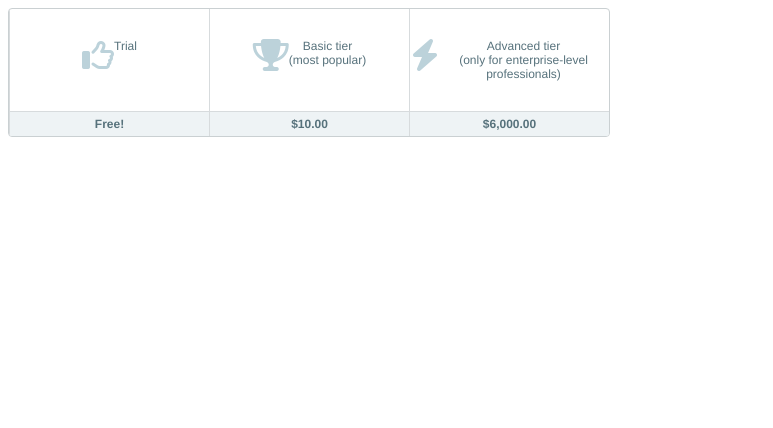
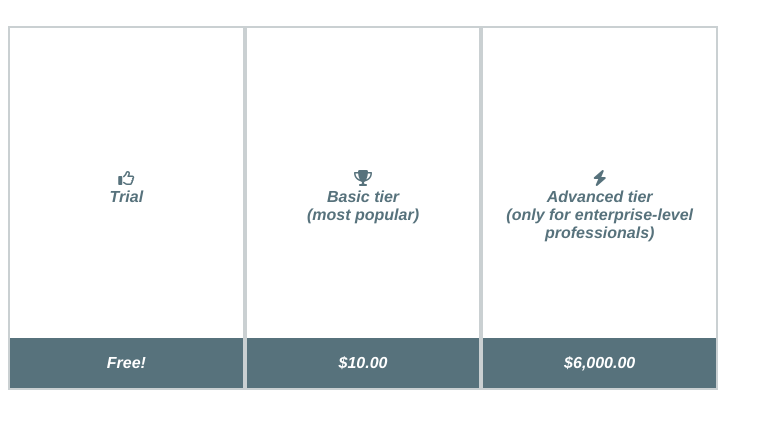
Before and after one commit to Kenzie-Academy-Brasil-Developers/cartas-flexbox-sprint-2-antonioalexandre1984, a plain HTML site: page index.html in a window 1280 px wide. Shown: the whole page, without its empty margins (0-773 px from the left). Drawn offline with Linux system fonts and the light colour scheme.

Commit message:
Entrega 67

```diff
--- a/src/cards.css
+++ b/src/cards.css
@@ -1,88 +1,102 @@
 html {
-    font-family: "Raleway", "Helvetica", sans-serif;
-    font-weight: 400;
-    color: #2F3442;
-    height: 100%;
-    background-color: #FFFFFF;
+  font-family: 'Raleway', 'Helvetica',' sans-serif';
+  font-weight: 400px;
+  color: #9ea6bb;
+  height: 100%;
+  background-color: #ffffff;
+  font-weight: bolder;
+  font-style:oblique;
 }
 
-.icon {color: #BCD2DA;}
+.icon {
+  color: #bcd2da;
+}
 
 .card {
-    display:flex;
-    flex-direction:column;
-    border: 1px solid #CAD0D2;
-    border-radius: 40px;
-    overflow: hidden;
-    width: 30px;
-    max-width: 250px;
-    margin: 0;
+  width: 100%;
+  flex-direction: row;
+  overflow: hidden;
+  flex-direction: row;
+  border: 2px solid #cad0d2;
+  flex-wrap: rap;
+  border-radius: 2px #cad0d2;
+}
 
+.card__description {
+  width: 100%;
+  height: auto;
+}
+
+.card__descriptionIcon {
+  width: 100%;
+  height: 10px;
+  color: #57727c;
+  text-align: center;
+  line-height: 300px;
+  margin-bottom: 50px;
+
+}
+
+.card__descriptionText {
+  margin: auto;
+  justify-content: center;
+  align-items: center;
+  width: 100%;
+  height: 150px;
+  color: #57727c;
+  text-align: center;
+  max-width: calc(100%-50px);
+}
+
+.card__price {
+  width: 100%;
+  height: 100%;
+  color: white;
+  text-align: center;
+  justify-content: center;
+  line-height: 50px;
+  background-color: #57727c;
+  background-size: 100%;
+}
+
+.cardGroup {
+  display: flex;
+  justify-content: center;
+  align-items: center;
+  height: 400px;
+  max-width: 100%;
+  border-radius: 4px;
+  overflow: hidden;
+  width: 710px;
+}
+
+.cardGroup__card {
+  width: 100%;
+  border-radius: 0px;
+}
+
+.cardGroup__cardDescription {
+  height: auto;
+  width: auto;
+}
+@media (max-width: 320px) {
+  .cardGroup {
+    background-color: cornflowerblue;
+    font-weight: bolder;
+    font-style:inherit;
+    height:100%;
+    width:100%;
+  }
+.card__price {
+  width: 100%;
+  height: 100%;
+  color:yellow;
+  text-align: center;
+  justify-content: center;
+  line-height: 50px;
+  background-color:purple;
+  background-size: 100%;
+}
 
 
 }
-
-.card__description {
-    display:flex;
-    flex-direction:row;
-    justify-content:center;
-    align-items:stretch;
-    padding: 30px 0;
-}
-
-.card__descriptionIcon {font-size: 32px; margin-bottom: 10px;}
-
-.card__descriptionText {
-    color: #57727C;
-    font-size: 12px;
-    text-align: center;
-    max-width: calc(100% - 30px);
-}
-
-.card__price {
-    text-align: center;
-    color: #57727C;
-    font-size: 12px;
-    font-weight: 700;
-    padding: 5px 15px;
-    border-top: 1px solid #D7DBDD;
-    background-color: #EEF3F5;
-}
-
-.cardGroup {
-    display:flex;
-    flex-direction: row ;
-    justify-content:center;
-    align-items: stretch;
-    border: 1px solid #CAD0D2;
-    border-radius: 4px;
-    overflow: hidden;
-    max-width: 600px;
-    align-self: flex-start;
-  }
-
-    .cardGroup__card {
-      flex-grow: 0;
-      flex-shrink:auto;
-      flex-basis: 50%;
-
-      border: none;
-      border-radius: 0;
-    }
-
-    .cardGroup__card {
-      border-left: 1px solid #D7DBDD;
-    ;
-    }
-
-    .cardGroup__cardDescription {
-      flex-grow: 0;
-      flex-shrink:0;
-      flex-basis: 20%;
-    }
-
-    @media only screen and (max-width: 600px) {
-      body {
-        max-width: 600px;
-      }
-    }
```
Also changed, not shown: index.html (+3 -0 lines).
